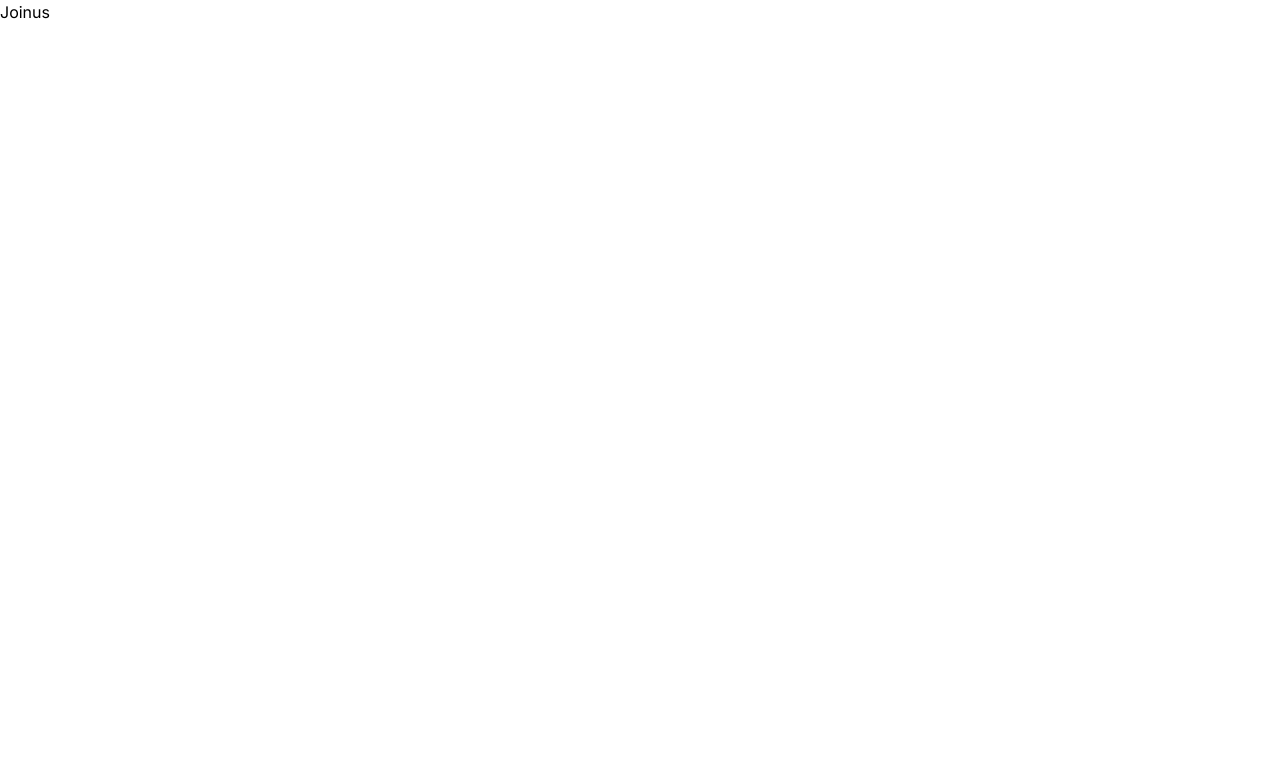
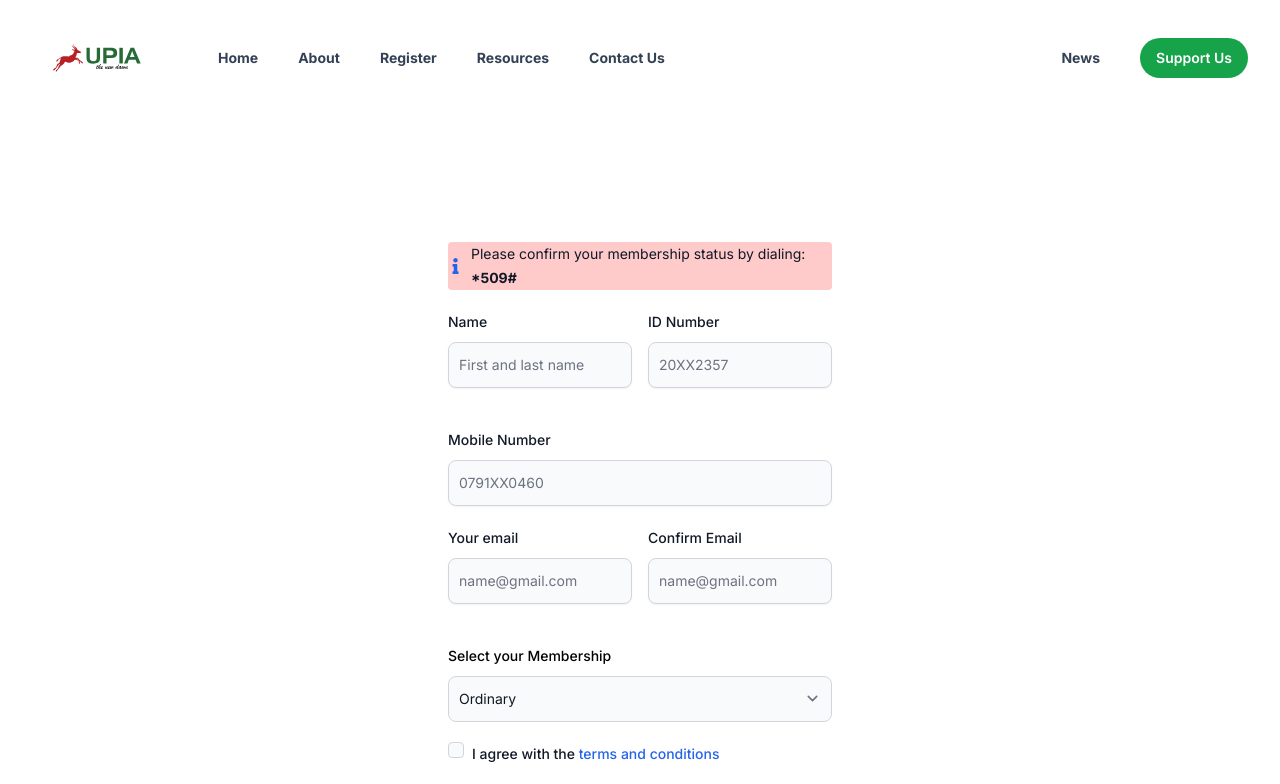
Before and after one commit to Ochieng23/upia_app, a Next.js app: page /register in a window 1280 px wide. Shown: the top 784 px of the page. Built offline with nearby package versions, Linux system fonts and the light colour scheme.

Commit message:
scaffold registration form

```diff
--- a/src/app/(ui)/register/page.jsx
+++ b/src/app/(ui)/register/page.jsx
@@ -1,7 +1,198 @@
-import React from 'react'
+'use client'
+import React, { useState } from 'react'
+import { Header } from '../../../components/Header'
+import { Footer } from '../../../components/Footer'
+import { FaInfo } from 'react-icons/fa'
 
-function Joinus() {
-  return <div>Joinus</div>
+const RegisterForm = () => {
+  // State variables to store form field values
+  const [name, setName] = useState('')
+  const [otherNames, setOtherNames] = useState('')
+  const [mobileNumber, setMobileNumber] = useState('')
+  const [email, setEmail] = useState('')
+  const [membership, setMembership] = useState('Ordinary')
+  const [termsAgreed, setTermsAgreed] = useState(false)
+
+  // Function to handle form submission
+  const handleSubmit = (e) => {
+    e.preventDefault()
+    // Perform form submission logic here
+    console.log({
+      name,
+      otherNames,
+      mobileNumber,
+      email,
+      membership,
+      termsAgreed,
+    })
+    // Reset form fields
+    setName('')
+    setOtherNames('')
+    setMobileNumber('')
+    setEmail('')
+    setMembership('Ordinary')
+    setTermsAgreed(false)
+  }
+
+  return (
+    <>
+      <Header />
+
+      <main className="mb-13 mt-5 flex min-h-screen items-center justify-center">
+        <form className="mx-auto max-w-sm" onSubmit={handleSubmit}>
+          <div className="mb-5 flex items-center rounded bg-red-200">
+            <FaInfo className="mr-2 text-blue-600" />
+            <span className="text-sm text-gray-900 dark:text-black">
+              Please confirm your membership status by dialing:{' '}
+              <strong>*509#</strong>
+            </span>
+          </div>
+          <div className="-mx-2 mb-5 flex flex-wrap">
+            <div className="w-full px-2 sm:w-1/2">
+              <div className="mb-5">
+                <label
+                  htmlFor="name"
+                  className="mb-2 block text-sm font-medium text-gray-900 dark:text-black"
+                >
+                  Name
+                </label>
+                <input
+                  type="text"
+                  id="name"
+                  className="dark:shadow-sm-light block w-full rounded-lg border border-gray-300 bg-gray-50 p-2.5 text-sm text-gray-900 shadow-sm focus:border-blue-500 focus:ring-blue-500 dark:border-gray-600 dark:bg-gray-700 dark:text-white dark:placeholder-gray-400 dark:focus:border-blue-500 dark:focus:ring-blue-500"
+                  placeholder="First and last name"
+                  value={name}
+                  onChange={(e) => setName(e.target.value)}
+                  required
+                />
+              </div>
+            </div>
+            <div className="w-full px-2 sm:w-1/2">
+              <div className="mb-5">
+                <label
+                  htmlFor="other_names"
+                  className="mb-2 block text-sm font-medium text-gray-900 dark:text-black"
+                >
+                  ID Number
+                </label>
+                <input
+                  type="text"
+                  id="other_names"
+                  className="dark:shadow-sm-light block w-full rounded-lg border border-gray-300 bg-gray-50 p-2.5 text-sm text-gray-900 shadow-sm focus:border-blue-500 focus:ring-blue-500 dark:border-gray-600 dark:bg-gray-700 dark:text-white dark:placeholder-gray-400 dark:focus:border-blue-500 dark:focus:ring-blue-500"
+                  placeholder="20XX2357"
+                  value={otherNames}
+                  onChange={(e) => setOtherNames(e.target.value)}
+                  required
+                />
+              </div>
+            </div>
+          </div>
+
+          <div className="mb-5">
+            <label
+              htmlFor="mobile_phone"
+              className="mb-2 block text-sm font-medium text-gray-900 dark:text-black"
+            >
+              Mobile Number
+            </label>
+            <input
+              type="text"
+              id="mobile_phone"
+              className="dark:shadow-sm-light block w-full rounded-lg border border-gray-300 bg-gray-50 p-2.5 text-sm text-gray-900 shadow-sm focus:border-blue-500 focus:ring-blue-500 dark:border-gray-600 dark:bg-gray-700 dark:text-white dark:placeholder-gray-400 dark:focus:border-blue-500 dark:focus:ring-blue-500"
+              placeholder="0791XX0460"
+              value={mobileNumber}
+              onChange={(e) => setMobileNumber(e.target.value)}
+              required
+            />
+          </div>
+          <div className="-mx-2 mb-5 flex flex-wrap">
+            <div className="w-full px-2 sm:w-1/2">
+              <div className="mb-5">
+                <label
+                  htmlFor="email"
+                  className="mb-2 block text-sm font-medium text-gray-900 dark:text-black"
+                >
+                  Your email
+                </label>
+                <input
+                  type="email"
+                  id="email"
+                  className="dark:shadow-sm-light block w-full rounded-lg border border-gray-300 bg-gray-50 p-2.5 text-sm text-gray-900 shadow-sm focus:border-blue-500 focus:ring-blue-500 dark:border-gray-600 dark:bg-gray-700 dark:text-white dark:placeholder-gray-400 dark:focus:border-blue-500 dark:focus:ring-blue-500"
+                  placeholder="name@gmail.com"
+                  required
+                />
+              </div>
+            </div>
+            <div className="w-full px-2 sm:w-1/2">
+              <div className="mb-5">
+                <label
+                  htmlFor="confirm_email"
+                  className="mb-2 block text-sm font-medium text-gray-900 dark:text-black"
+                >
+                  Confirm Email
+                </label>
+                <input
+                  type="email"
+                  id="confirm_email"
+                  className="dark:shadow-sm-light block w-full rounded-lg border border-gray-300 bg-gray-50 p-2.5 text-sm text-gray-900 shadow-sm focus:border-blue-500 focus:ring-blue-500 dark:border-gray-600 dark:bg-gray-700 dark:text-white dark:placeholder-gray-400 dark:focus:border-blue-500 dark:focus:ring-blue-500"
+                  placeholder="name@gmail.com"
+                  required
+                />
+              </div>
+            </div>
+          </div>
+
+          <div className="mb-5">
+            <label
+              htmlFor="membership"
+              className="mb-2 block text-sm font-medium text-black dark:text-black"
+            >
+              Select your Membership
+            </label>
+            <select
+              id="membership"
+              className="block w-full rounded-lg border border-gray-300 bg-gray-50 p-2.5 text-sm text-gray-900 focus:border-blue-500 focus:ring-blue-500 dark:border-gray-600 dark:bg-gray-700 dark:text-white dark:placeholder-gray-400 dark:focus:border-blue-500 dark:focus:ring-blue-500"
+              value={membership}
+              onChange={(e) => setMembership(e.target.value)}
+            >
+              <option>Ordinary</option>
+              <option>Life</option>
+            </select>
+          </div>
+          <div className="mb-5 flex items-start">
+            <input
+              id="terms"
+              type="checkbox"
+              value=""
+              className="focus:ring-3 h-4 w-4 rounded border border-gray-300 bg-gray-50 focus:ring-blue-300 dark:border-gray-600 dark:bg-gray-700 dark:ring-offset-gray-800 dark:focus:ring-blue-600 dark:focus:ring-offset-gray-800"
+              checked={termsAgreed}
+              onChange={(e) => setTermsAgreed(e.target.checked)}
+              required
+            />
+            <label
+              htmlFor="terms"
+              className="ms-2 text-sm font-medium text-gray-900 dark:text-gray-300"
+            >
+              I agree with the{' '}
+              <a
+                href="#"
+                className="text-blue-600 hover:underline dark:text-blue-500"
+              >
+                terms and conditions
+              </a>
+            </label>
+          </div>
+          <button
+            type="submit"
+            className="rounded-lg bg-green-600 px-5 py-2.5 text-center text-sm font-medium text-white hover:bg-green-800 focus:outline-none focus:ring-4 focus:ring-green-300 dark:bg-green-600 dark:hover:bg-green-700 dark:focus:ring-green-800"
+          >
+            Register
+          </button>
+        </form>
+      </main>
+      <Footer />
+    </>
+  )
 }
 
-export default Joinus
+export default RegisterForm
--- a/src/components/Header.jsx
+++ b/src/components/Header.jsx
@@ -101,7 +101,7 @@ export function Header() {
             <div className="hidden md:flex md:gap-x-6">
               <NavLink href="/">Home</NavLink>
               <NavLink href="/about">About</NavLink>
-              <NavLink href="/join">Register </NavLink>
+              <NavLink href="/register">Register </NavLink>
               <NavLink href="/resource"> Resources</NavLink>
               <NavLink href="/contact">Contact Us </NavLink>
             </div>
@@ -112,7 +112,7 @@ export function Header() {
             </div>
             <Button href="/donate" color="blue">
               <span>
-              Support <span className="hidden lg:inline">Us</span>
+                Support <span className="hidden lg:inline">Us</span>
               </span>
             </Button>
             <div className="-mr-1 md:hidden">
```
